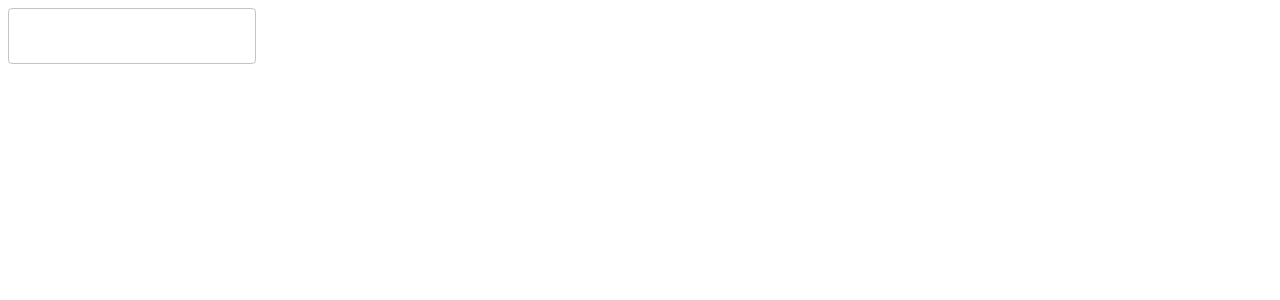
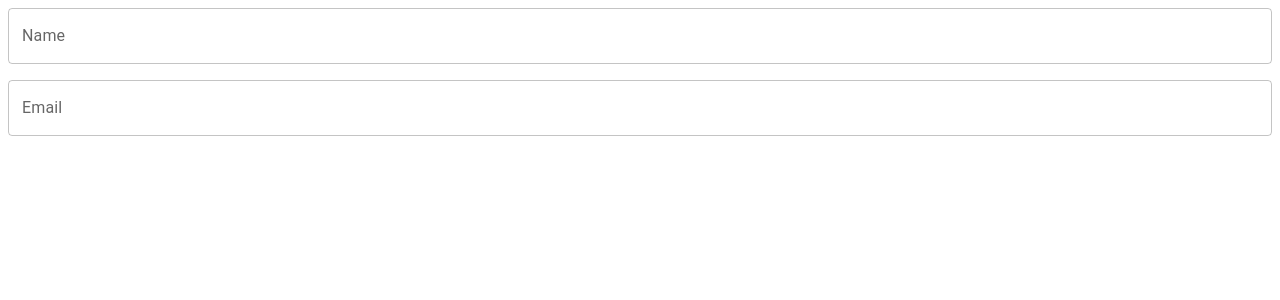
Before and after one commit to liteninkiran/react-hook-form-code-genix, a React (Vite) app: page / in a window 1280 px wide. Shown: the top 300 px of the page. Built offline with nearby package versions, Linux system fonts and the light colour scheme.

Commit message:
Connect MUI, Zod and RHF

```diff
--- a/src/users/components/Users.tsx
+++ b/src/users/components/Users.tsx
@@ -1,16 +1,29 @@
 import { useForm } from 'react-hook-form';
-import { TextField } from '@mui/material';
+import { Stack, TextField } from '@mui/material';
 import { schema, Schema } from '../types/schema';
 import { zodResolver } from '@hookform/resolvers/zod';
 
 export const Users = () => {
-  const { register } = useForm<Schema>({
+  const { register, formState: { errors } } = useForm<Schema>({
     mode: 'all',
     resolver: zodResolver(schema),
   });
+  const nameProps = {
+    ...register('name'),
+    label: 'Name',
+    error: !!errors.name,
+    helperText: errors.name?.message,
+  }
+  const emailProps = {
+    ...register('email'),
+    label: 'Email',
+    error: !!errors.email,
+    helperText: errors.email?.message,
+  }
   return (
-    <>
-      <TextField {...register('email')} />
-    </>
+    <Stack sx={{ gap: 2 }}>
+      <TextField {...nameProps} />
+      <TextField {...emailProps} />
+    </Stack>
   );
 }
--- a/src/users/types/schema.ts
+++ b/src/users/types/schema.ts
@@ -3,7 +3,7 @@ import { z } from 'zod';
 import { patterns } from '../../constants';
 
 export const schema = z.object({
-  name: z.string().min(1, { message: 'Required' }),
+  name: z.string().min(1, { message: 'Name is required' }),
   email: z.string()
     .min(1, { message: 'Email is required' })
     .refine((text) => patterns.email.test(text), {
```
